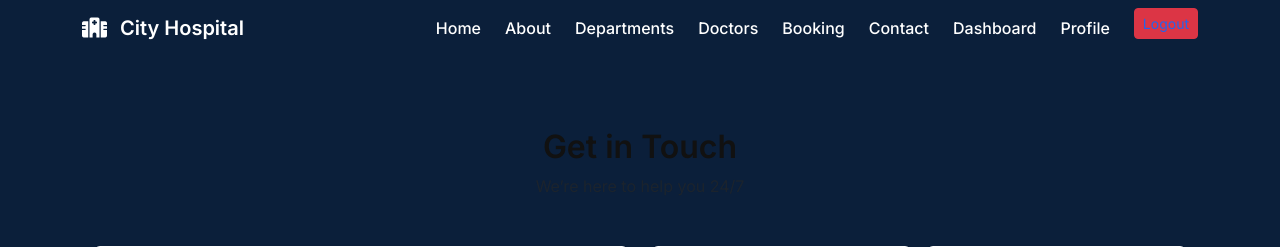
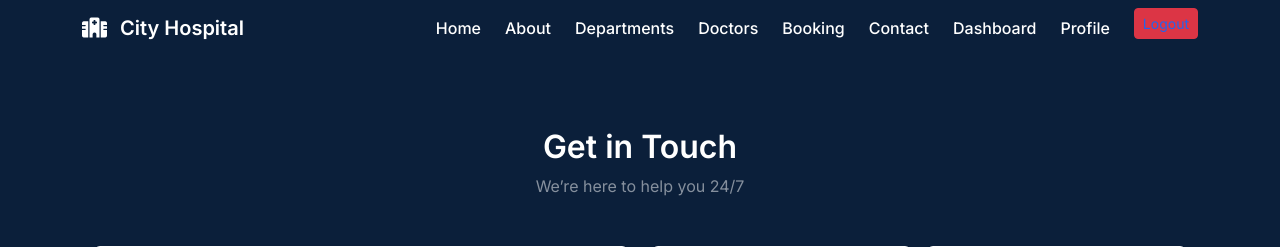
Before and after one commit to Neshana-CK/django_tutorial, a Django app: page /contact/ in a window 1280 px wide. Shown: the top 247 px of the page. Run offline with Django 5.2, Linux system fonts and the light colour scheme; a user stored in the database is signed in; data comes from the database, SQL or seed files in the repository.

Commit message:
Updated CSS and contact page design

```diff
--- a/templates/contact.html
+++ b/templates/contact.html
@@ -8,8 +8,8 @@
 
   <!-- HEADER -->
   <div class="text-center mb-5">
-    <h2 class="fw-bold">Get in Touch</h2>
-    <p class="text-muted">We’re here to help you 24/7</p>
+    <h2 class="fw-bold text-white">Get in Touch</h2>
+    <p class="text-white-50">We’re here to help you 24/7</p>
   </div>
 
   <div class="row g-4">
--- a/templates/departments.html
+++ b/templates/departments.html
@@ -9,8 +9,8 @@
 
   <!-- HEADER -->
   <div class="text-center mb-5">
-    <h2 class="fw-bold">Our Departments</h2>
-    <p class="text-muted">
+    <h2 class="fw-bold text-white">Our Departments</h2>
+    <p class="text-white-50">
       Explore our specialized medical departments with expert care
     </p>
   </div>
--- a/templates/doctors.html
+++ b/templates/doctors.html
@@ -9,8 +9,8 @@
 
   <!-- HEADER -->
   <div class="text-center mb-5">
-    <h2 class="fw-bold">Our Specialists</h2>
-    <p class="text-muted">Meet our experienced and qualified doctors</p>
+    <h2 class="fw-bold text-white">Our Specialists</h2>
+    <p class="text-white-50">Meet our experienced and qualified doctors</p>
   </div>
 
   <!-- DOCTORS GRID -->
```
